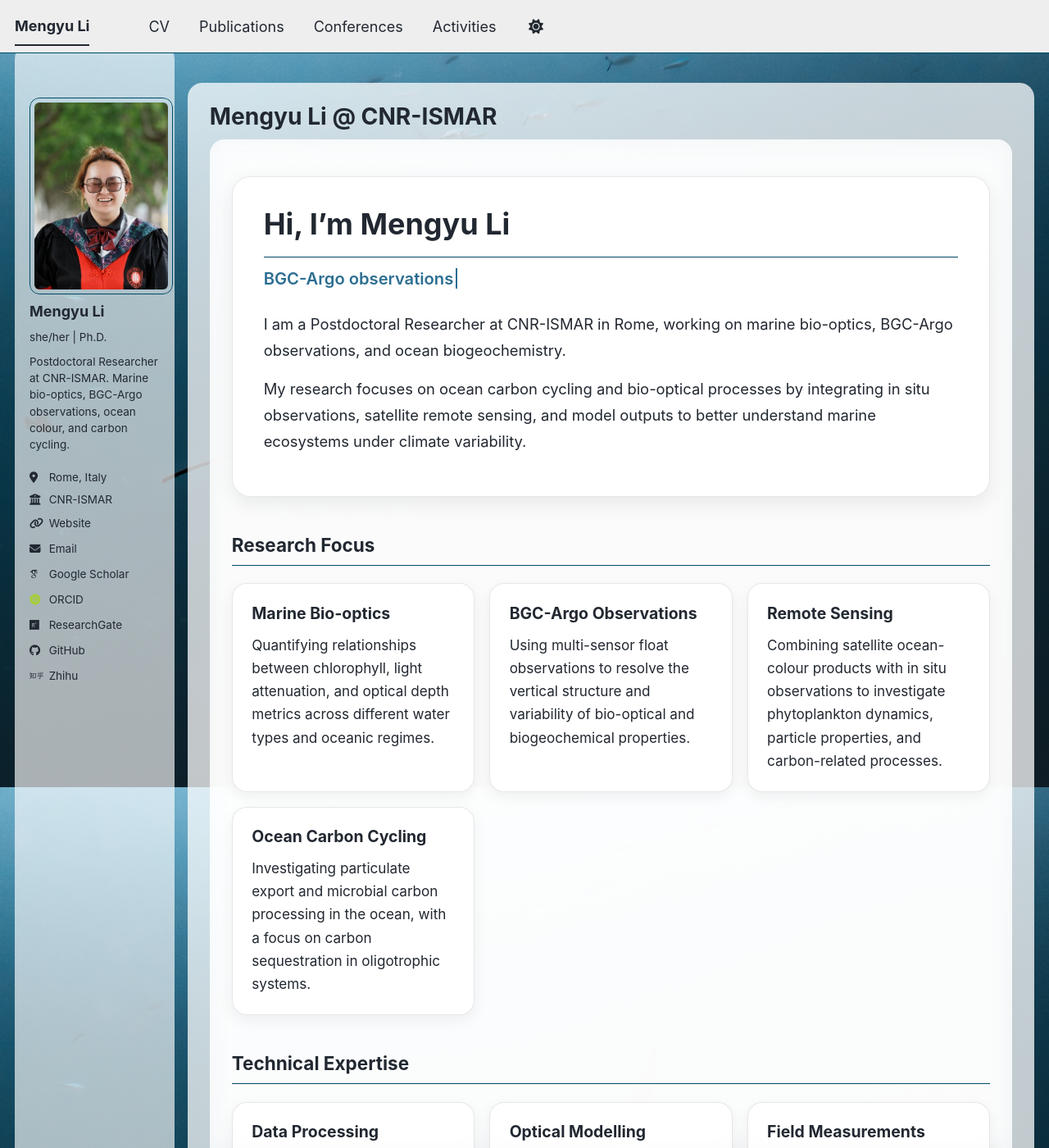
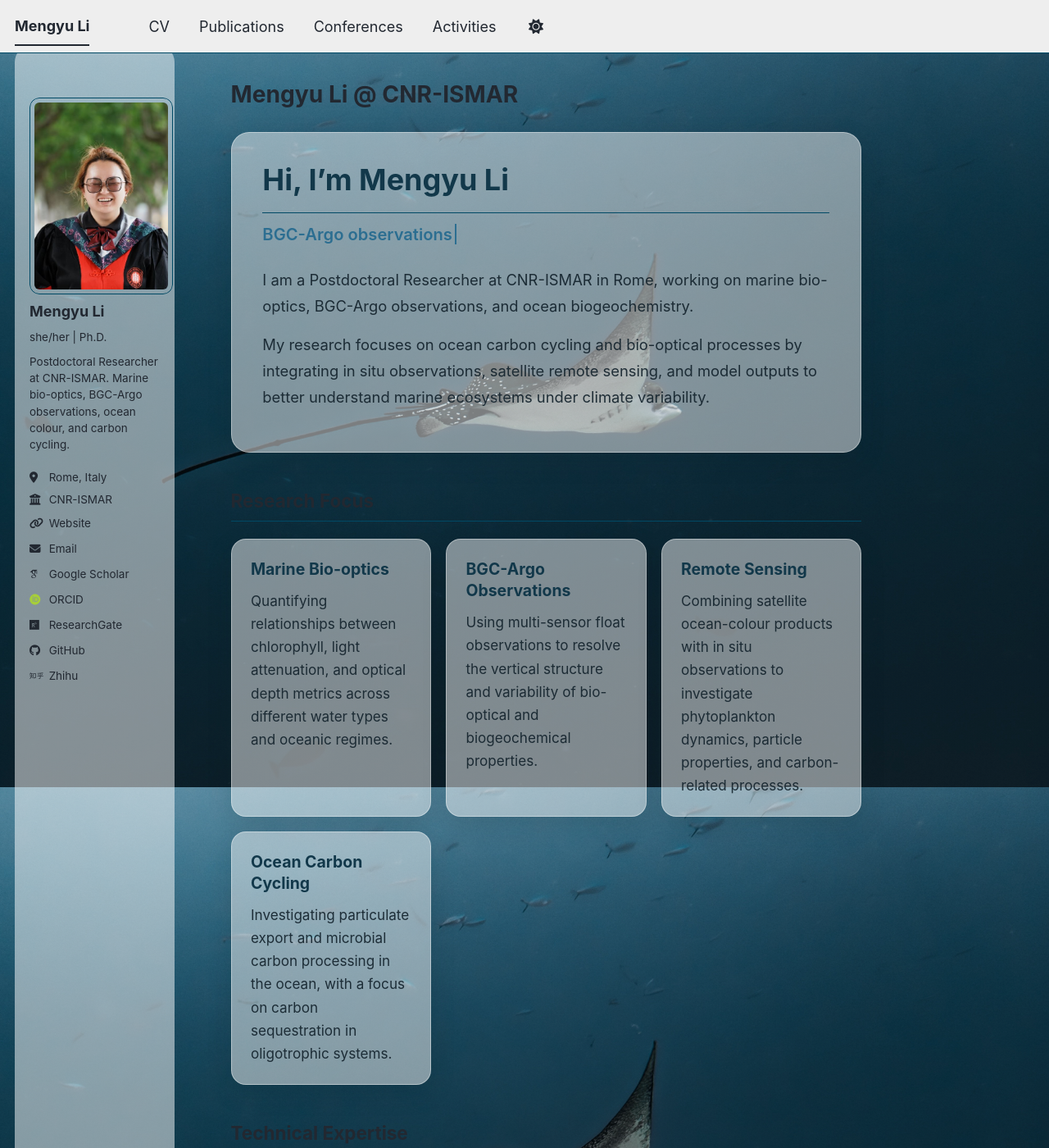
Before and after one commit to MengyuLi15/MengyuLi15.github.io, a Jekyll site: the page built from _pages/about.md, in a window 1280 px wide and 1400 px high. Shown: the whole window at 82% size. Built offline with Jekyll 4.4.1, drawn with Linux system fonts in a browser that asks for light colours; some web fonts are replaced; a script bundle is joined from its source files by our own code; library files that are not in the unit come from our copies.

Commit message:
Update main.scss

```diff
--- a/assets/css/main.scss
+++ b/assets/css/main.scss
@@ -48,77 +48,87 @@
   object-fit: cover;
   clip-path: inset(0 round 12px);   /* 更平滑边角 */
 }
-/* ===== Background image ===== */
+/* ===== Global ocean background ===== */
 body {
-  background: url("/images/franziska_stier-eagle-rays-10139998.jpg") no-repeat center center fixed;
+  background:
+    linear-gradient(rgba(8, 28, 38, 0.28), rgba(8, 28, 38, 0.28)),
+    url("/images/franziska_stier-eagle-rays-10139998.jpg") no-repeat center center fixed;
   background-size: cover;
 }
 
-/* ===== 毛玻璃主内容区域 ===== */
+/* remove default harsh backgrounds */
 .page,
 .page__content,
 .archive,
 .layout--archive,
 .layout--single {
-  background: rgba(255, 255, 255, 0.75);
-  backdrop-filter: blur(14px);
-  -webkit-backdrop-filter: blur(14px);
-  border-radius: 18px;
-  padding: 1.5rem;
+  background: transparent !important;
 }
 
-/* sidebar 同样毛玻璃 */
+/* sidebar glass */
 .sidebar {
-  background: rgba(255, 255, 255, 0.65);
-  backdrop-filter: blur(12px);
-  -webkit-backdrop-filter: blur(12px);
-  border-radius: 18px;
+  background: rgba(255, 255, 255, 0.50) !important;
+  backdrop-filter: blur(18px) saturate(130%);
+  -webkit-backdrop-filter: blur(18px) saturate(130%);
+  border-radius: 22px;
   padding: 1rem;
 }
 
-/* ===== 卡片再微调（避免叠加太白） */
-.cv-card,
-.activity-card,
-.conf-card,
+/* unified soft glass cards */
+.hero-card,
 .info-card,
-.hero-card,
 .topic-list,
 .pub-box,
 .address-card,
-.map-card {
-  background: rgba(255, 255, 255, 0.65) !important;
-  backdrop-filter: blur(10px);
-  -webkit-backdrop-filter: blur(10px);
+.map-card,
+.cv-card,
+.activity-card,
+.conf-card {
+  background: rgba(255, 255, 255, 0.48) !important;
+  backdrop-filter: blur(18px) saturate(135%);
+  -webkit-backdrop-filter: blur(18px) saturate(135%);
+  border: 1px solid rgba(255, 255, 255, 0.38) !important;
+  box-shadow: 0 10px 30px rgba(8, 28, 38, 0.16) !important;
 }
 
-/* ===== Dark mode ===== */
+/* make text clearer on glass */
+.hero-card p,
+.info-card p,
+.topic-list,
+.pub-box,
+.address-main,
+.address-meta {
+  color: rgba(20, 35, 45, 0.92) !important;
+}
+
+.hero-card h2,
+.info-card h3,
+.address-card h3 {
+  color: #12384a !important;
+}
+
+/* dark mode */
 html[data-theme="dark"] body {
-  background: url("/images/franziska_stier-eagle-rays-10139998.jpg") no-repeat center center fixed;
+  background:
+    linear-gradient(rgba(0, 0, 0, 0.48), rgba(0, 0, 0, 0.48)),
+    url("/images/franziska_stier-eagle-rays-10139998.jpg") no-repeat center center fixed;
   background-size: cover;
 }
 
-/* 主区域变暗玻璃 */
-html[data-theme="dark"] .page,
-html[data-theme="dark"] .archive,
-html[data-theme="dark"] .layout--archive {
-  background: rgba(20, 20, 20, 0.75);
-  backdrop-filter: blur(14px);
+html[data-theme="dark"] .sidebar {
+  background: rgba(20, 24, 28, 0.58) !important;
 }
 
-/* sidebar */
-html[data-theme="dark"] .sidebar {
-  background: rgba(20, 20, 20, 0.65);
-}
-
-/* 卡片 */
-html[data-theme="dark"] .cv-card,
-html[data-theme="dark"] .activity-card,
-html[data-theme="dark"] .conf-card,
+html[data-theme="dark"] .hero-card,
 html[data-theme="dark"] .info-card,
-html[data-theme="dark"] .hero-card,
 html[data-theme="dark"] .topic-list,
 html[data-theme="dark"] .pub-box,
 html[data-theme="dark"] .address-card,
-html[data-theme="dark"] .map-card {
-  background: rgba(30, 30, 30, 0.65) !important;
+html[data-theme="dark"] .map-card,
+html[data-theme="dark"] .cv-card,
+html[data-theme="dark"] .activity-card,
+html[data-theme="dark"] .conf-card {
+  background: rgba(24, 28, 32, 0.58) !important;
+  border: 1px solid rgba(255, 255, 255, 0.10) !important;
+  box-shadow: 0 10px 30px rgba(0, 0, 0, 0.32) !important;
 }
```
